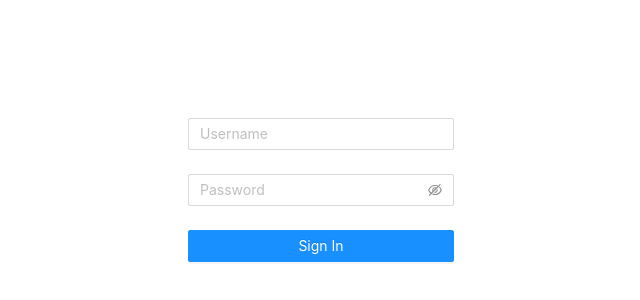
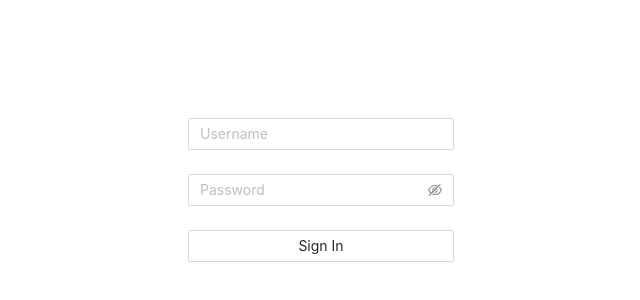
Before and after one commit to YajJackson/yajplate, a React app: page /login in a window 1280 px wide. Shown: the part 198-498 px from the top of the page, without its empty margins (319-959 px from the left). Built offline with nearby package versions, Linux system fonts and the light colour scheme; the HTML template or start-up script is replaced by a standard one.

Commit message:
add fade-up class for page transitions, clean login form

```diff
--- a/src/Pages/Home/index.tsx
+++ b/src/Pages/Home/index.tsx
@@ -1,5 +1,6 @@
 import React, { useContext } from 'react'
 
+import { Button } from 'antd'
 import { Storage } from '@lib/Helpers'
 import { UserContext } from '@context/index'
 import { useHistory } from 'react-router-dom'
@@ -7,18 +8,17 @@ import { useHistory } from 'react-router-dom'
 export const Home: React.FunctionComponent = () => {
     const user = useContext(UserContext)
     const history = useHistory()
-    console.log({ user })
     return (
-        <div>
+        <div className='fade-up'>
             <p>Welcome, {user?.username}</p>
-            <input
-                type='button'
-                value='sign out'
+            <Button
                 onClick={() => {
                     Storage.remove(['user'])
                     history.push('/login')
                 }}
-            />
+            >
+                Sign Out
+            </Button>
         </div>
     )
 }
--- a/src/Pages/Login/index.tsx
+++ b/src/Pages/Login/index.tsx
@@ -1,4 +1,4 @@
-import { Button, Checkbox, Form, Input } from 'antd'
+import { Button, Form, Input } from 'antd'
 import { useHistory, useLocation } from 'react-router-dom'
 
 import React from 'react'
@@ -17,17 +17,12 @@ export const Login: React.FunctionComponent = () => {
     const onFinishFailed = errorInfo => console.log('Failed:', errorInfo)
 
     return (
-        <Form
-            name='basic'
-            initialValues={{ remember: true }}
-            onFinish={onFinish}
-            onFinishFailed={onFinishFailed}
-        >
+        <Form className='fade-up' name='basic' onFinish={onFinish} onFinishFailed={onFinishFailed}>
             <Form.Item
                 name='username'
                 rules={[{ required: true, message: 'Please input your username!' }]}
             >
-                <Input placeholder='Username' allowClear autoComplete='off' />
+                <Input placeholder='Username' allowClear />
             </Form.Item>
 
             <Form.Item
@@ -38,7 +33,7 @@ export const Login: React.FunctionComponent = () => {
             </Form.Item>
 
             <Form.Item>
-                <Button type='primary' htmlType='submit' block>
+                <Button htmlType='submit' block>
                     Sign In
                 </Button>
             </Form.Item>
--- /dev/null
+++ b/src/index.css
@@ -0,0 +1,11 @@
+@keyframes fade-up {
+    from {
+        opacity: 0;
+    }
+    to {
+        opacity: 1;
+    }
+}
+.fade-up {
+    animation: fade-up 1s;
+}
--- a/src/index.tsx
+++ b/src/index.tsx
@@ -1,3 +1,5 @@
+import './index.css'
+
 import { App } from './app'
 import React from 'react'
 import ReactDOM from 'react-dom'
```
